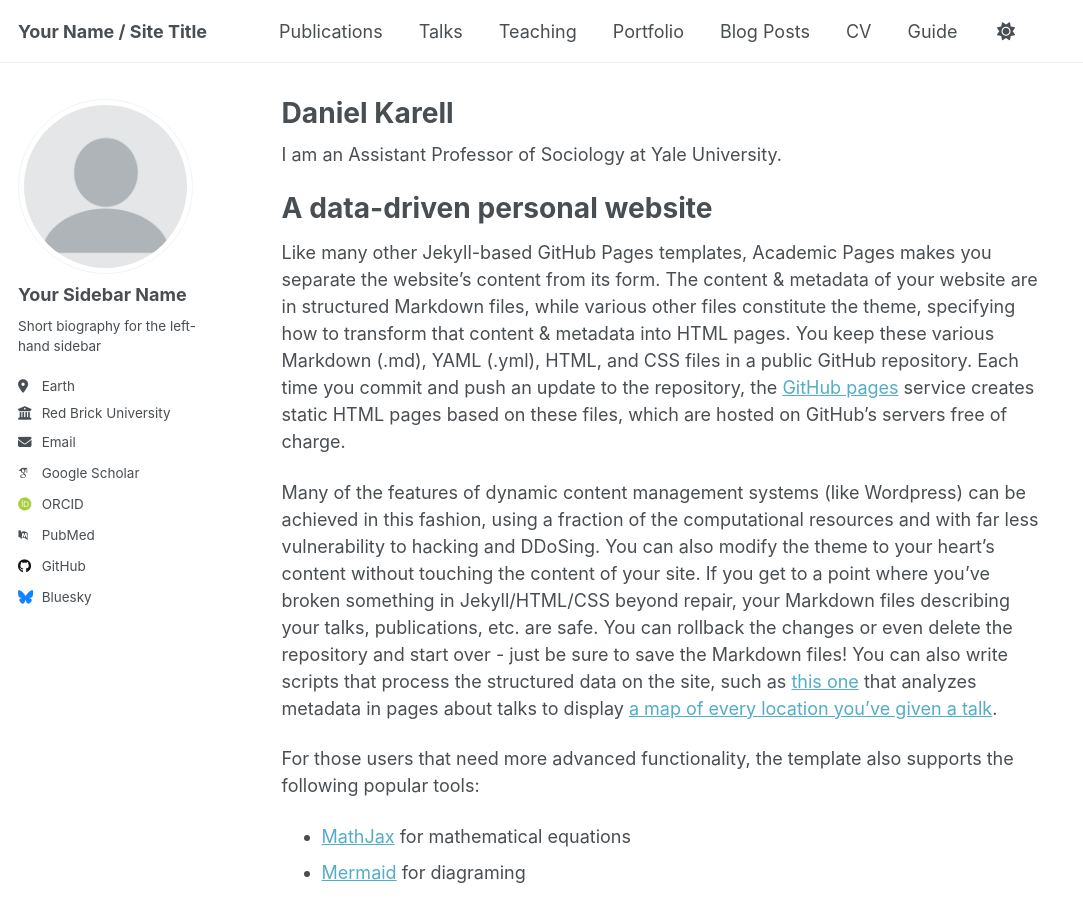
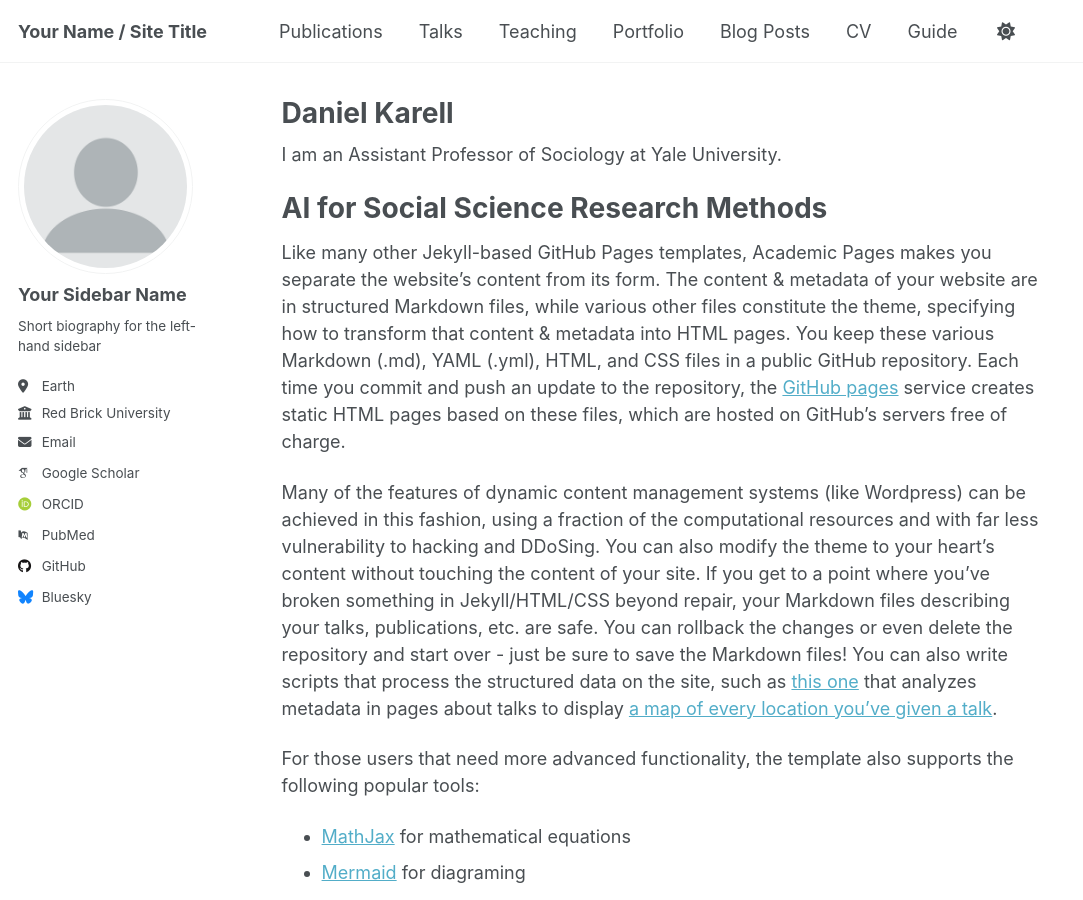
Before and after one commit to dkarell/dkarell.github.io, a Jekyll site: the page built from _pages/about.md, in a window 1280 px wide and 900 px high. Shown: the whole window, without its empty margins (0-1083 px from the left). Built offline with Jekyll 4.4.1, drawn with Linux system fonts in a browser that asks for light colours; some web fonts are replaced; a script that is not in the unit is left out.

Commit message:
Update about.md

```diff
--- a/_pages/about.md
+++ b/_pages/about.md
@@ -9,7 +9,7 @@ redirect_from:
 
 I am an Assistant Professor of Sociology at Yale University.
 
-A data-driven personal website
+AI for Social Science Research Methods
 ======
 Like many other Jekyll-based GitHub Pages templates, Academic Pages makes you separate the website's content from its form. The content & metadata of your website are in structured Markdown files, while various other files constitute the theme, specifying how to transform that content & metadata into HTML pages. You keep these various Markdown (.md), YAML (.yml), HTML, and CSS files in a public GitHub repository. Each time you commit and push an update to the repository, the [GitHub pages](https://pages.github.com/) service creates static HTML pages based on these files, which are hosted on GitHub's servers free of charge.
 
```
